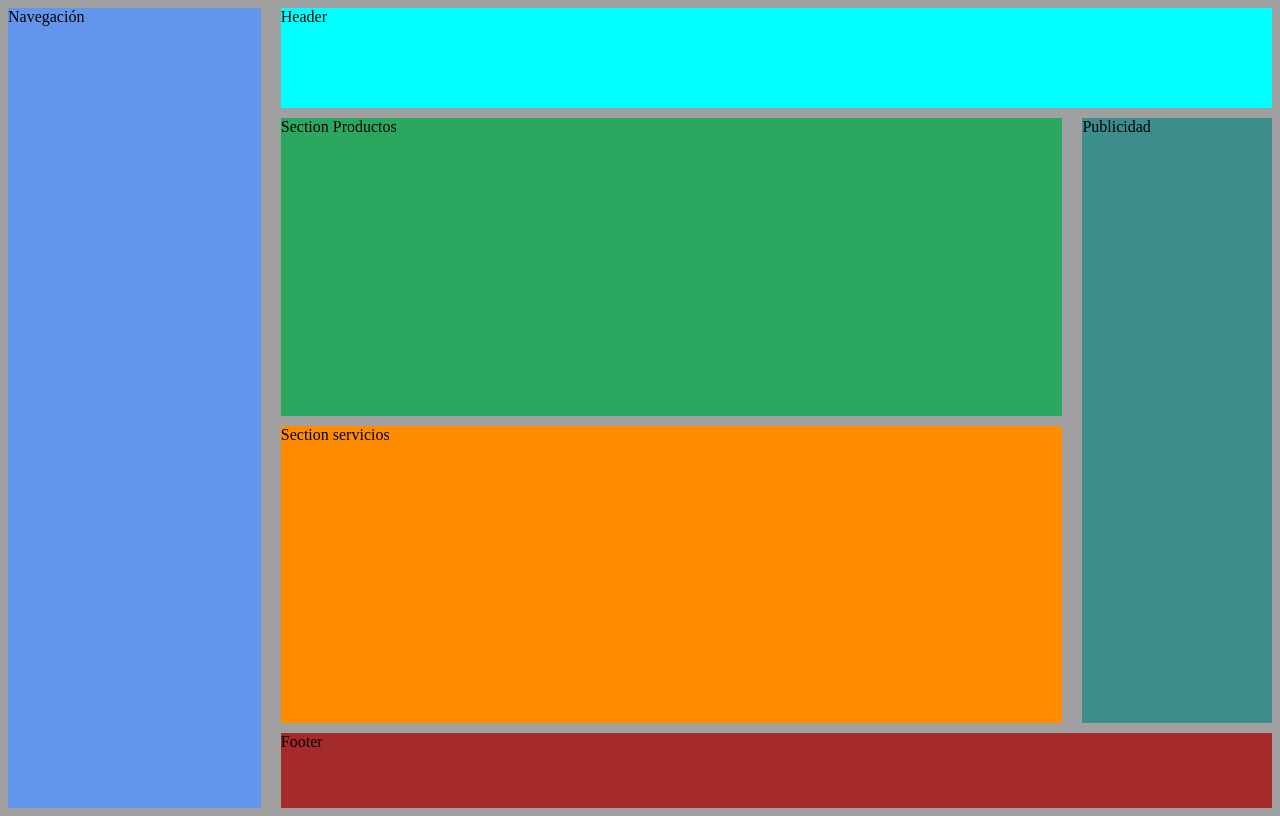
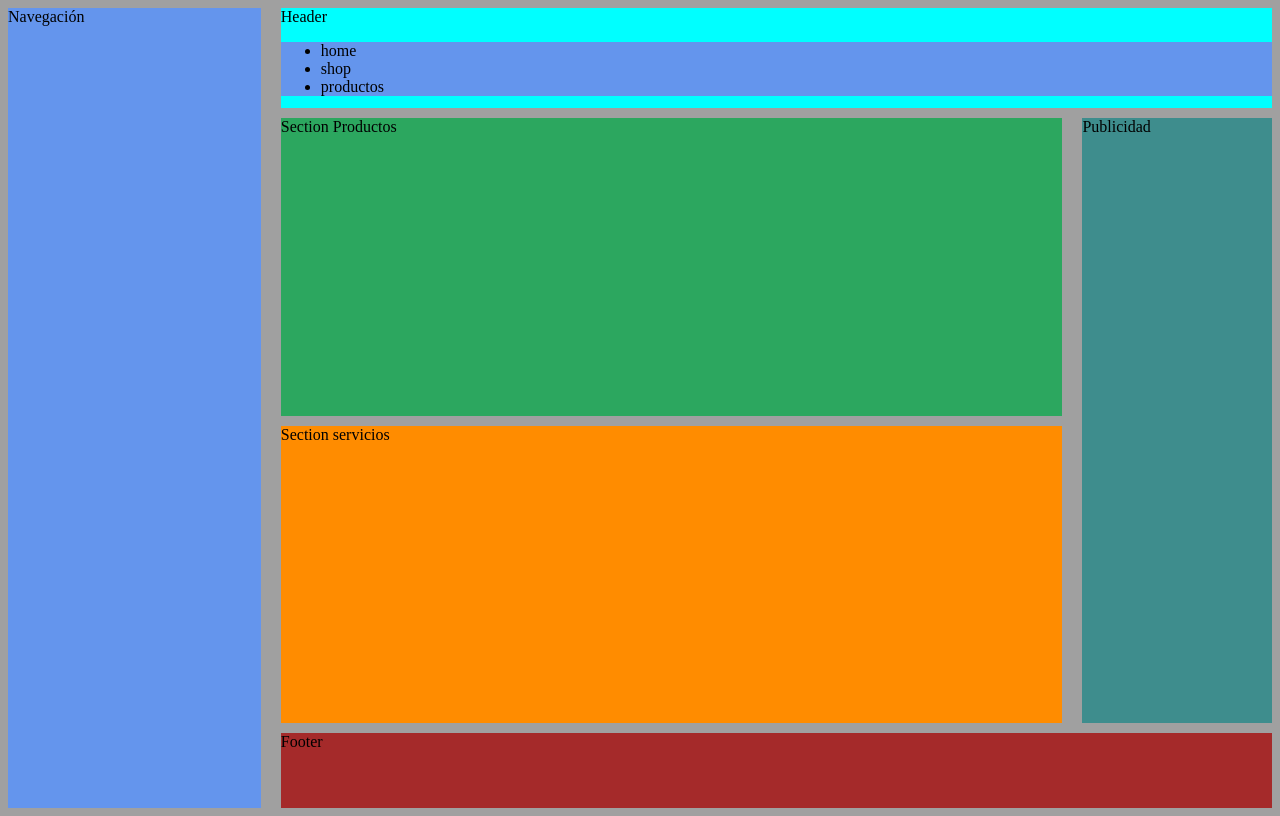
Before and after one commit to nosefijate/coder-git, a plain HTML site: page index.html in a window 1280 px wide. Drawn offline with Linux system fonts and the light colour scheme; files that its build step writes are made by us from their sources.

Commit message:
creando nav

```diff
--- a/index.html
+++ b/index.html
@@ -10,7 +10,14 @@
 <body>
     <div id="grilla">
         <header class="border"> Header
+            <nav>
+                <ul>
+                    <li>home</li>
+                    <li>shop</li>
+                    <li>productos</li>
+                </ul>
 
+            </nav>
         </header>
         <section class="productos border"> Section Productos </section>
         <section id="servicios" class="border"> Section servicios</section>
```
